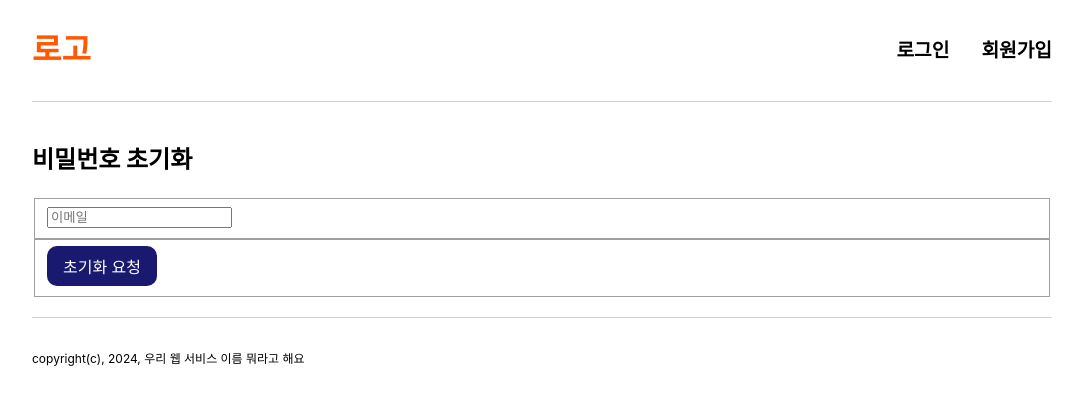
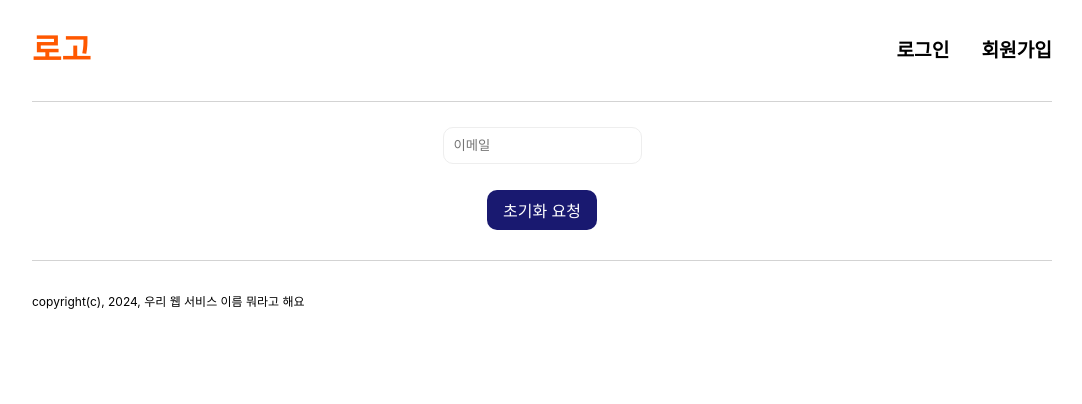
Before and after one commit to ypg2/ypg2_front, a React (Create React App) app: page /reset-password in a window 1280 px wide. Shown: the top 404 px of the page, without its empty margins (98-1180 px from the left). Built offline with nearby package versions, Linux system fonts and the light colour scheme.

Commit message:
feat: 비밀번호 초기화 페이지 디자인 수정

```diff
--- a/src/pages/ResetPW.tsx
+++ b/src/pages/ResetPW.tsx
@@ -18,7 +18,6 @@ export default function ResetPW() {
 
   return (
     <ResetPWStyle>
-      <h2>비밀번호 초기화</h2>
       <form onSubmit={handleSubmit(onSubmit)}>
         <fieldset>
           <input
@@ -50,4 +49,26 @@ export default function ResetPW() {
   );
 }
 
-const ResetPWStyle = styled.div``;
+const ResetPWStyle = styled.div`
+  display: flex;
+  flex-direction: column;
+  align-items: center;
+  justify-content: center;
+
+  form {
+    display: flex;
+    flex-direction: column;
+    align-items: center;
+
+    fieldset {
+      border: none;
+    }
+
+    input {
+      margin-bottom: 10px;
+      padding: 10px;
+      border-radius: 10px;
+      border: 1px solid #eeeeee;
+    }
+  }
+`;
```
